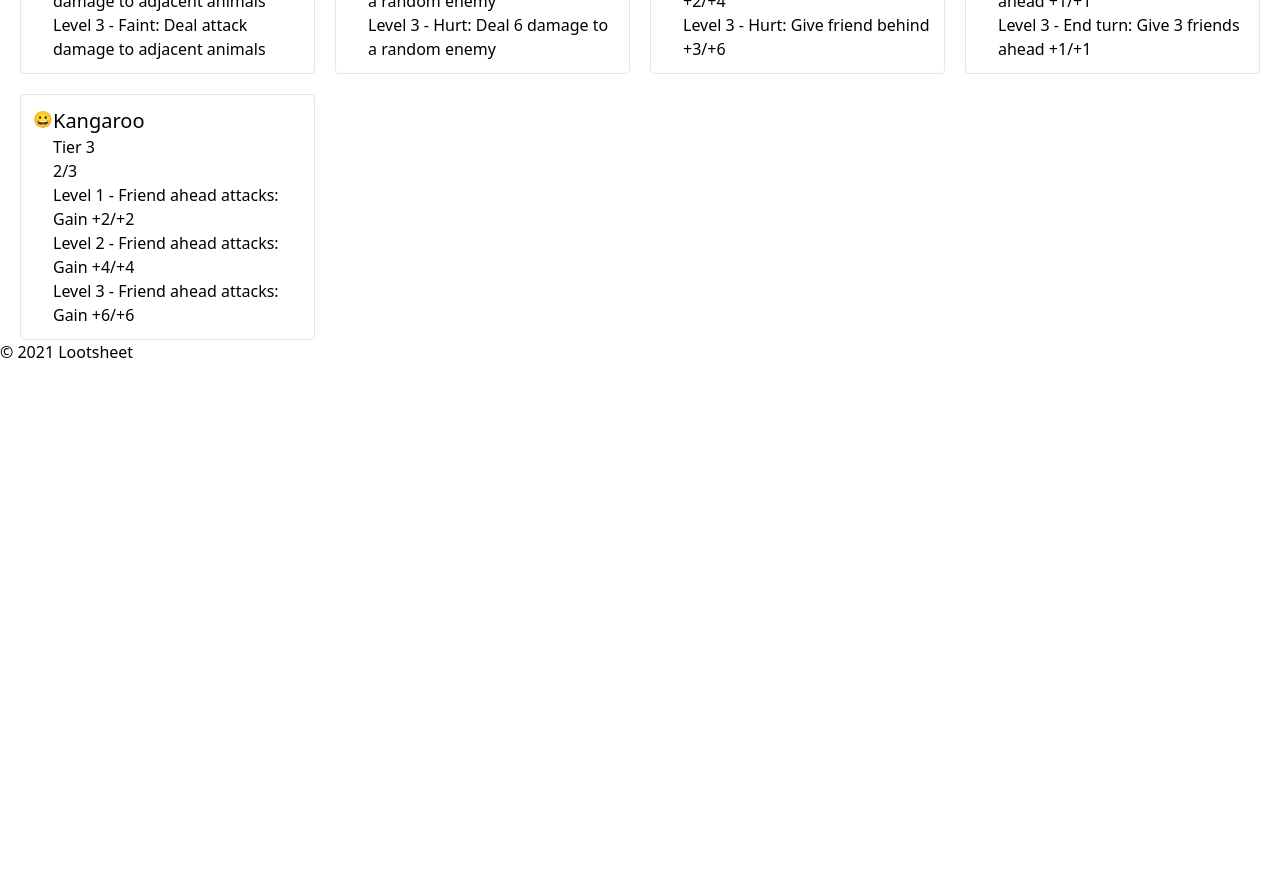
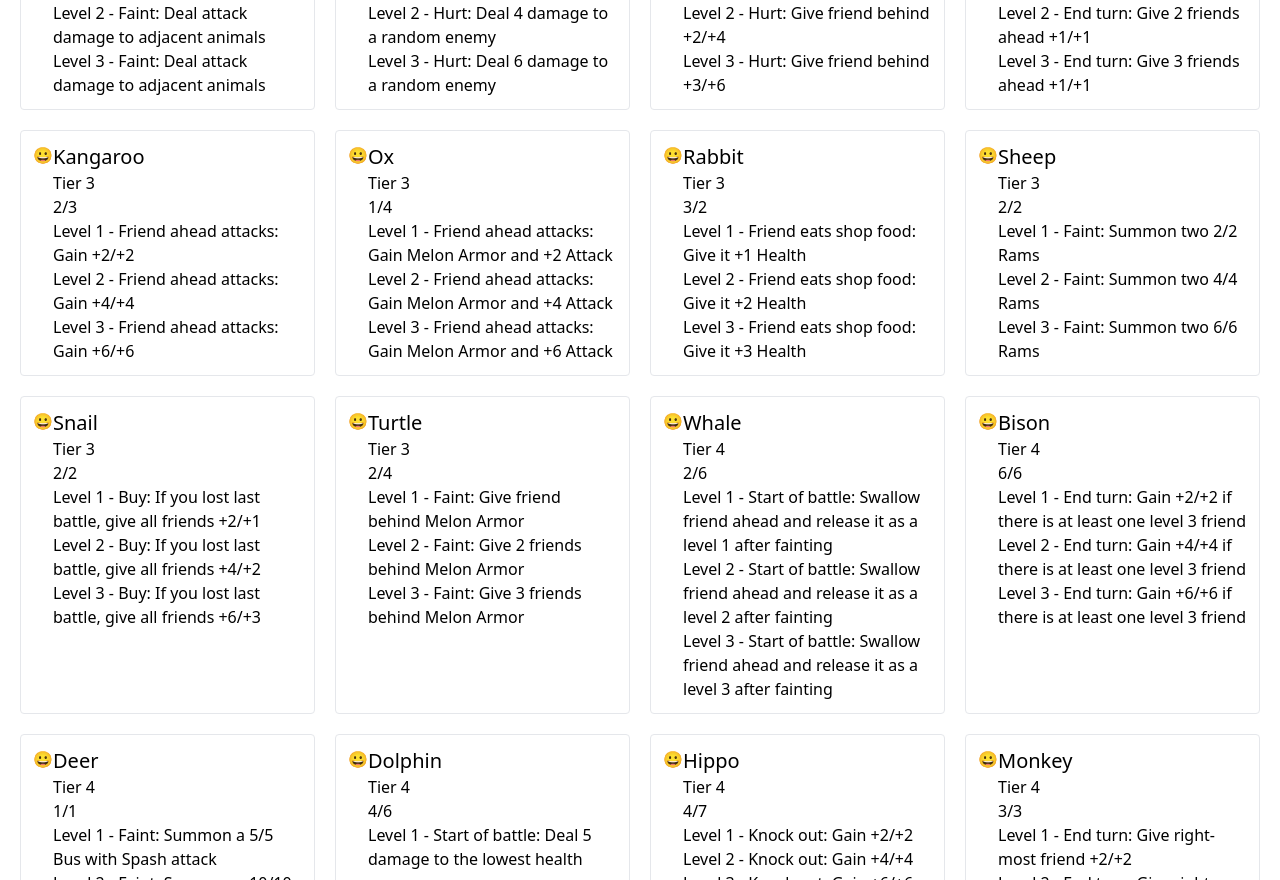
Before and after one commit to Soviut/super-auto-pets-cheatsheet, a Vue app: page / in a window 1280 px wide. Shown: the part 1920-2800 px from the top of the page. Before the commit the page ends 2284 px from the top, so only its background shows below. Built offline with nearby package versions, Linux system fonts and the light colour scheme.

Commit message:
up to tier 4 animals

```diff
--- a/src/assets/data.json
+++ b/src/assets/data.json
@@ -463,6 +463,294 @@
       "tags": [
         "friend-ahead-attacks"
       ]
+    },
+    {
+      "name": "Ox",
+      "icon": "&#128512;",
+      "packs": [
+        0
+      ],
+      "tier": 2,
+      "attack": 1,
+      "health": 4,
+      "levels": [
+        "Friend ahead attacks: Gain Melon Armor and +2 Attack",
+        "Friend ahead attacks: Gain Melon Armor and +4 Attack",
+        "Friend ahead attacks: Gain Melon Armor and +6 Attack"
+      ],
+      "tags": [
+        "friend-ahead-attacks"
+      ]
+    },
+    {
+      "name": "Rabbit",
+      "icon": "&#128512;",
+      "packs": [
+        0
+      ],
+      "tier": 2,
+      "attack": 3,
+      "health": 2,
+      "levels": [
+        "Friend eats shop food: Give it +1 Health",
+        "Friend eats shop food: Give it +2 Health",
+        "Friend eats shop food: Give it +3 Health"
+      ],
+      "tags": [
+        "friend-eats-shop-food"
+      ]
+    },
+    {
+      "name": "Sheep",
+      "icon": "&#128512;",
+      "packs": [
+        0
+      ],
+      "tier": 2,
+      "attack": 2,
+      "health": 2,
+      "levels": [
+        "Faint: Summon two 2/2 Rams",
+        "Faint: Summon two 4/4 Rams",
+        "Faint: Summon two 6/6 Rams"
+      ],
+      "tags": [
+        "faint"
+      ]
+    },
+    {
+      "name": "Snail",
+      "icon": "&#128512;",
+      "packs": [
+        0
+      ],
+      "tier": 2,
+      "attack": 2,
+      "health": 2,
+      "levels": [
+        "Buy: If you lost last battle, give all friends +2/+1",
+        "Buy: If you lost last battle, give all friends +4/+2",
+        "Buy: If you lost last battle, give all friends +6/+3"
+      ],
+      "tags": [
+        "buy"
+      ]
+    },
+    {
+      "name": "Turtle",
+      "icon": "&#128512;",
+      "packs": [
+        0
+      ],
+      "tier": 2,
+      "attack": 2,
+      "health": 4,
+      "levels": [
+        "Faint: Give friend behind Melon Armor",
+        "Faint: Give 2 friends behind Melon Armor",
+        "Faint: Give 3 friends behind Melon Armor"
+      ],
+      "tags": [
+        "Faint"
+      ]
+    },
+    {
+      "name": "Whale",
+      "icon": "&#128512;",
+      "packs": [
+        0
+      ],
+      "tier": 3,
+      "attack": 2,
+      "health": 6,
+      "levels": [
+        "Start of battle: Swallow friend ahead and release it as a level 1 after fainting",
+        "Start of battle: Swallow friend ahead and release it as a level 2 after fainting",
+        "Start of battle: Swallow friend ahead and release it as a level 3 after fainting"
+      ],
+      "tags": [
+        "start-of-battle"
+      ]
+    },
+    {
+      "name": "Bison",
+      "icon": "&#128512;",
+      "packs": [
+        0
+      ],
+      "tier": 3,
+      "attack": 6,
+      "health": 6,
+      "levels": [
+        "End turn: Gain +2/+2 if there is at least one level 3 friend",
+        "End turn: Gain +4/+4 if there is at least one level 3 friend",
+        "End turn: Gain +6/+6 if there is at least one level 3 friend"
+      ],
+      "tags": [
+        "end-turn"
+      ]
+    },
+    {
+      "name": "Deer",
+      "icon": "&#128512;",
+      "packs": [
+        0
+      ],
+      "tier": 3,
+      "attack": 1,
+      "health": 1,
+      "levels": [
+        "Faint: Summon a 5/5 Bus with Spash attack",
+        "Faint: Summon a 10/10 Bus with Spash attack",
+        "Faint: Summon a 15/15 Bus with Spash attack"
+      ],
+      "tags": [
+        "faint"
+      ]
+    },
+    {
+      "name": "Dolphin",
+      "icon": "&#128512;",
+      "packs": [
+        0
+      ],
+      "tier": 3,
+      "attack": 4,
+      "health": 6,
+      "levels": [
+        "Start of battle: Deal 5 damage to the lowest health enemy",
+        "Start of battle: Deal 10 damage to the lowest health enemy",
+        "Start of battle: Deal 15 damage to the lowest health enemy"
+      ],
+      "tags": [
+        "start-of-battle"
+      ]
+    },
+    {
+      "name": "Hippo",
+      "icon": "&#128512;",
+      "packs": [
+        0
+      ],
+      "tier": 3,
+      "attack": 4,
+      "health": 7,
+      "levels": [
+        "Knock out: Gain +2/+2",
+        "Knock out: Gain +4/+4",
+        "Knock out: Gain +6/+6"
+      ],
+      "tags": [
+        "knock-out"
+      ]
+    },
+    {
+      "name": "Monkey",
+      "icon": "&#128512;",
+      "packs": [
+        0
+      ],
+      "tier": 3,
+      "attack": 3,
+      "health": 3,
+      "levels": [
+        "End turn: Give right-most friend +2/+2",
+        "End turn: Give right-most friend +4/+4",
+        "End turn: Give right-most friend +6/+6"
+      ],
+      "tags": [
+        "end-turn"
+      ]
+    },
+    {
+      "name": "Penguin",
+      "icon": "&#128512;",
+      "packs": [
+        0
+      ],
+      "tier": 3,
+      "attack": 1,
+      "health": 2,
+      "levels": [
+        "End turn: Give other level 2 and 3 friends +1/+1",
+        "End turn: Give other level 2 and 3 friends +2/+2",
+        "End turn: Give other level 2 and 3 friends +3/+3"
+      ],
+      "tags": [
+        "end-turn"
+      ]
+    },
+    {
+      "name": "Rooster",
+      "icon": "&#128512;",
+      "packs": [
+        0
+      ],
+      "tier": 3,
+      "attack": 3,
+      "health": 3,
+      "levels": [
+        "Faint: Summon a chick with 1 health and the same Attack as this",
+        "Faint: Summon 2 chicks with 1 health and the same Attack as this",
+        "Faint: Summon 3 chicks with 1 health and the same Attack as this"
+      ],
+      "tags": [
+        "faint"
+      ]
+    },
+    {
+      "name": "Skunk",
+      "icon": "&#128512;",
+      "packs": [
+        0
+      ],
+      "tier": 3,
+      "attack": 3,
+      "health": 5,
+      "levels": [
+        "Start of battle: Reduce the highest Health enemy by 33%",
+        "Start of battle: Reduce the highest Health enemy by 66%",
+        "Start of battle: Reduce the highest Health enemy by 99%"
+      ],
+      "tags": [
+        "start-of-battle"
+      ]
+    },
+    {
+      "name": "Squirrel",
+      "icon": "&#128512;",
+      "packs": [
+        0
+      ],
+      "tier": 3,
+      "attack": 2,
+      "health": 2,
+      "levels": [
+        "Buy: Clear and fill shop with food",
+        "Buy: Clear and fill shop with food",
+        "Buy: Clear and fill shop with food"
+      ],
+      "tags": [
+        "buy"
+      ]
+    },
+    {
+      "name": "Worm",
+      "icon": "&#128512;",
+      "packs": [
+        0
+      ],
+      "tier": 3,
+      "attack": 1,
+      "health": 1,
+      "levels": [
+        "Eats shop food: Gain +1/+1",
+        "Eats shop food: Gain +2/+2",
+        "Eats shop food: Gain +3/+3"
+      ],
+      "tags": [
+        "eats-shop-food"
+      ]
     }
   ]
 }
--- a/src/pages/Index.vue
+++ b/src/pages/Index.vue
@@ -48,7 +48,7 @@ const toggleTier = (i: number) => {
 </script>
 
 <template>
-  <div class="container mx-auto px-5">
+  <div class="container mx-auto my-10 px-5">
     <header class="mb-8">
       <h1>Super Auto Pets</h1>
     </header>
@@ -90,7 +90,9 @@ const toggleTier = (i: number) => {
         v-model="term"
       />
 
-      <div>Showing {{ filteredAnimals.length }} / {{ animals.length }}</div>
+      <div class="text-sm text-gray-400">
+        Showing {{ filteredAnimals.length }} / {{ animals.length }}
+      </div>
     </form>
 
     <ul class="grid md:grid-cols-2 lg:grid-cols-3 xl:grid-cols-4 gap-5">
```
